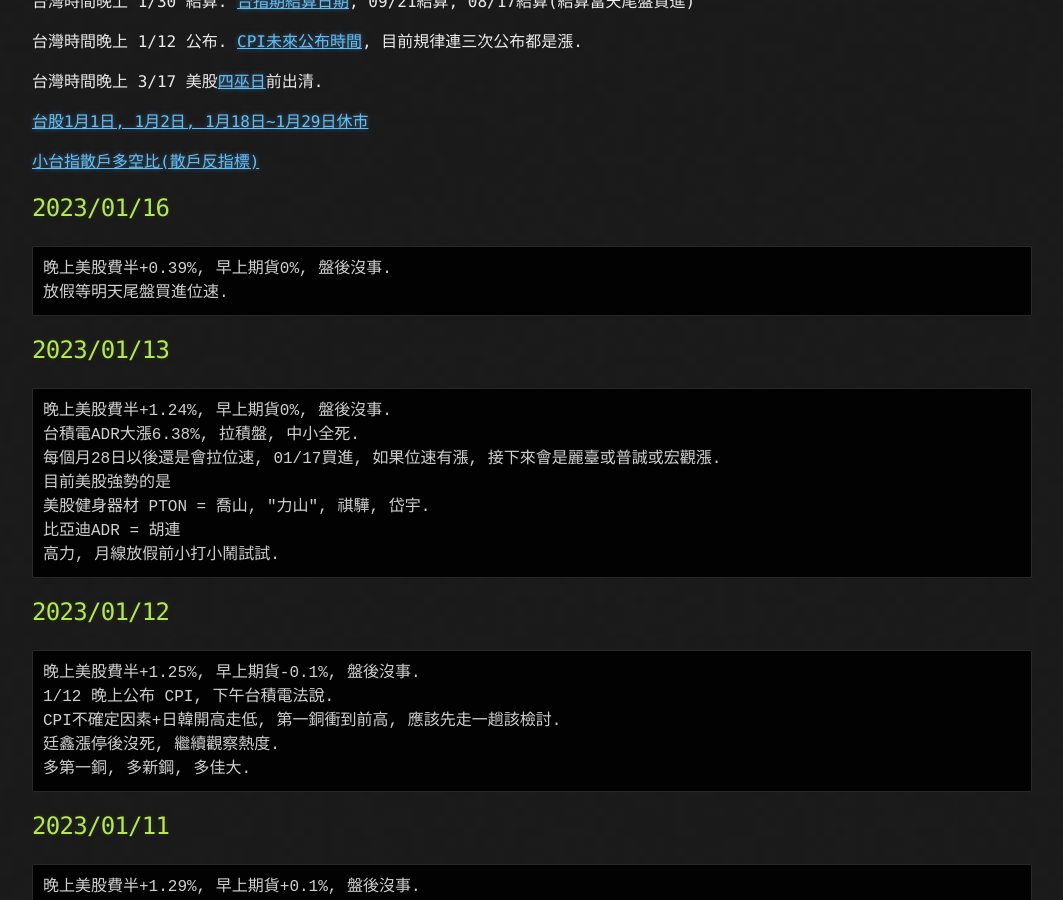
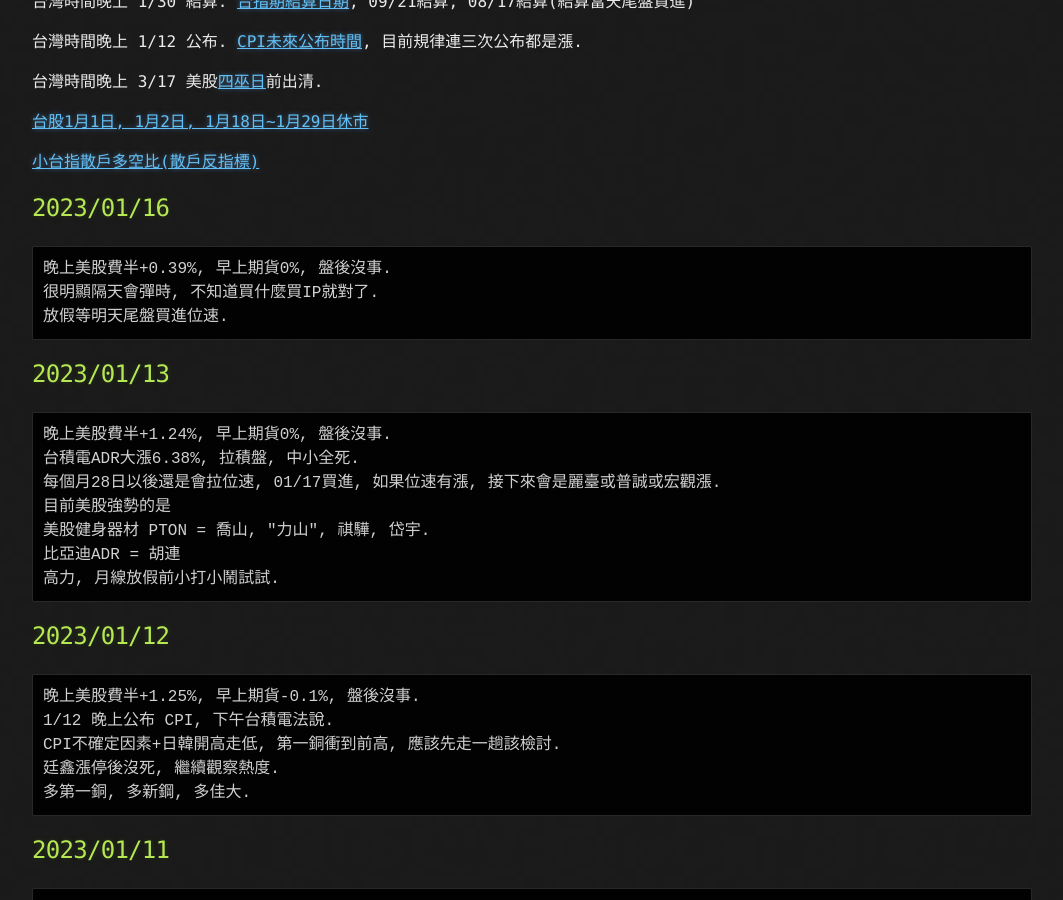
Before and after one commit to lepg5487/Stock_God, a Jekyll site: the page built from index.md, in a window 1280 px wide and 900 px high, scrolled down 428 px. Shown: the whole window, without its empty margins (108-1171 px from the left). Built offline with Jekyll 4.4.1, drawn with Linux system fonts in a browser that asks for light colours; our own code applies the rules of GitHub Pages for plain Markdown files.

Commit message:
Update index.md

````diff
--- a/index.md
+++ b/index.md
@@ -23,6 +23,7 @@ layout: testlayouts
 ## 2023/01/16
 ```
 晚上美股費半+0.39%, 早上期貨0%, 盤後沒事.
+很明顯隔天會彈時, 不知道買什麼買IP就對了.
 放假等明天尾盤買進位速.
 ```
 
````
